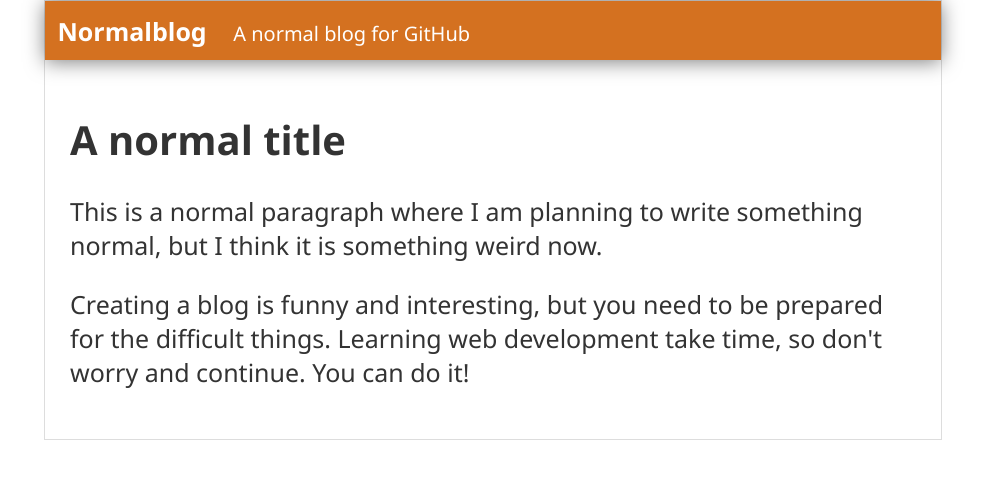
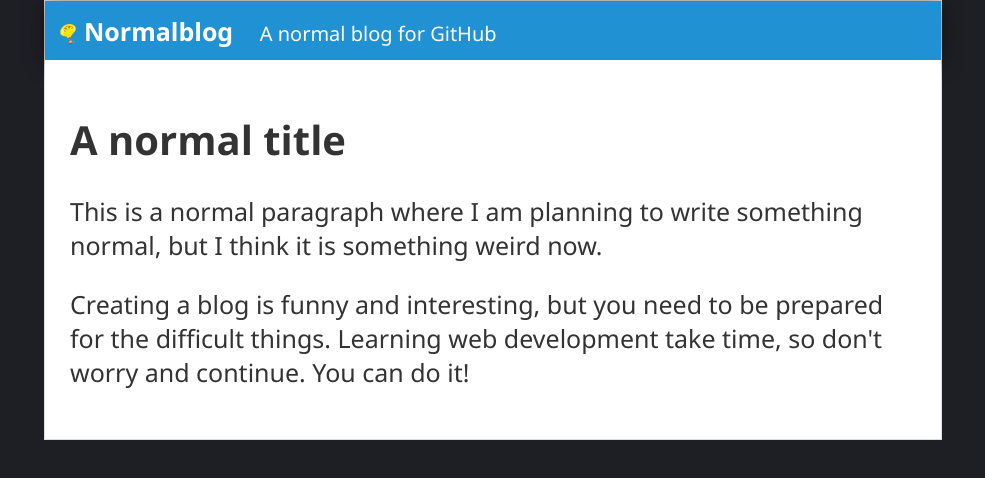
Before and after one commit to angellonunez/normalblog, a plain HTML site: page index.html in a window 1280 px wide. Shown: the whole page, without its empty margins (147-1132 px from the left). Drawn offline with Linux system fonts and the light colour scheme.

Commit message:
New background color, logo in the header and new color for the header

```diff
--- a/css/style.css
+++ b/css/style.css
@@ -1,4 +1,5 @@
 body {
+    background: #1e1f24;
     color: #333;
     text-align: left;
     font-family: 'Segoe UI', Tahoma, Geneva, Verdana, sans-serif;
@@ -8,12 +9,17 @@ body {
 }
 
 #header {
-    background: rgb(212, 113, 32);
+    background: rgb(32, 146, 212);
     box-shadow: 0px 2px 20px 0px rgba(0, 0, 0, 0.5);
     color: white;
     font-weight: bold;
     margin: 0;
     padding: 0.5em;
+}
+
+#header #logo {
+    width: 20px;
+    vertical-align: middle;
 }
 
 #header #tagline {
@@ -35,5 +41,6 @@ body {
 }
 
 #post {
+    background: white;
     padding: 1em;
 }
--- a/index.html
+++ b/index.html
@@ -10,6 +10,7 @@
 <body>
     <div id="container">
         <div id="header">
+            <img id="logo" src="img/logo.png" alt="normablog logo">
             Normalblog
             <span id="tagline">A normal blog for GitHub</span>
         </div>
```
